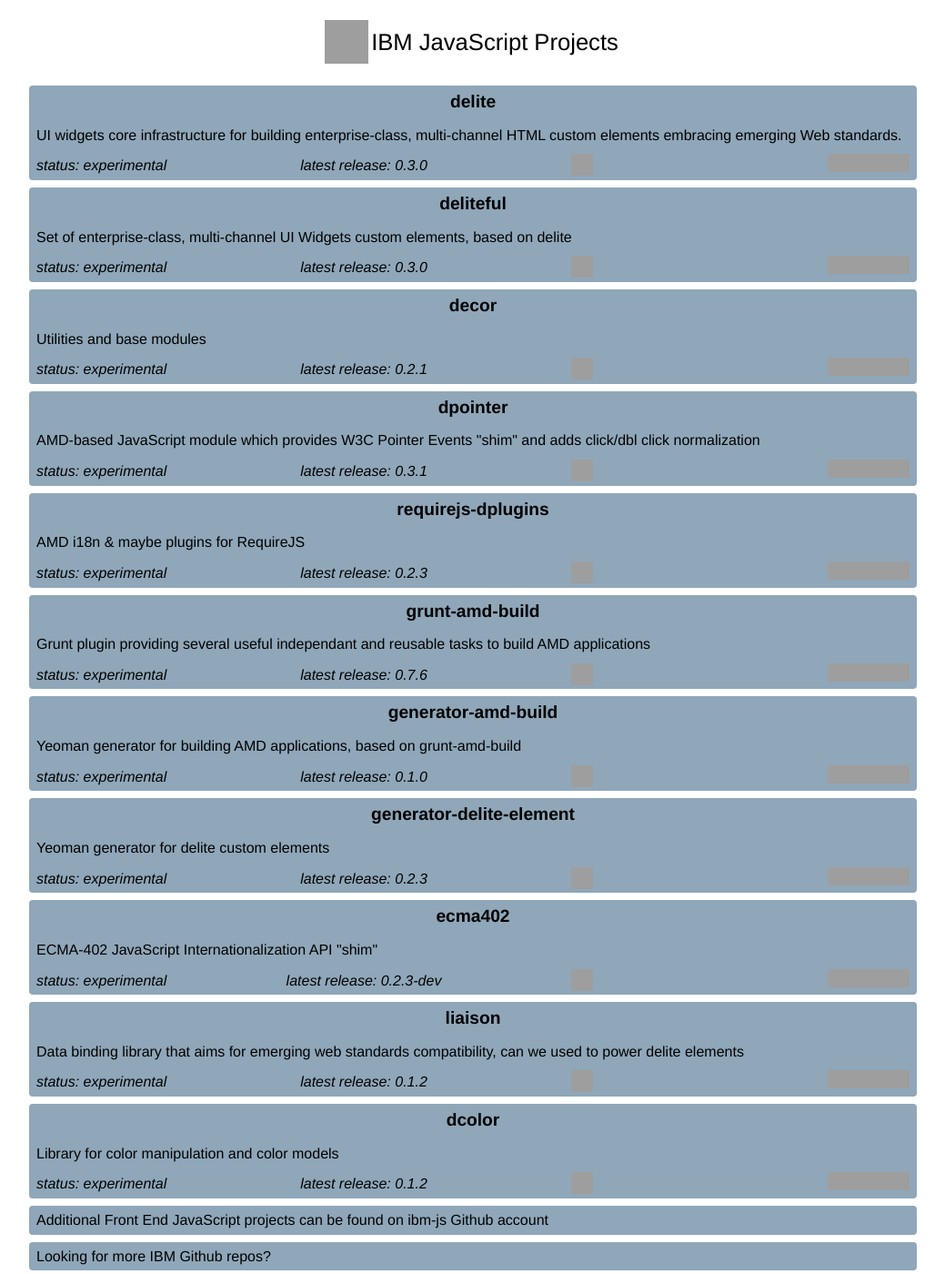
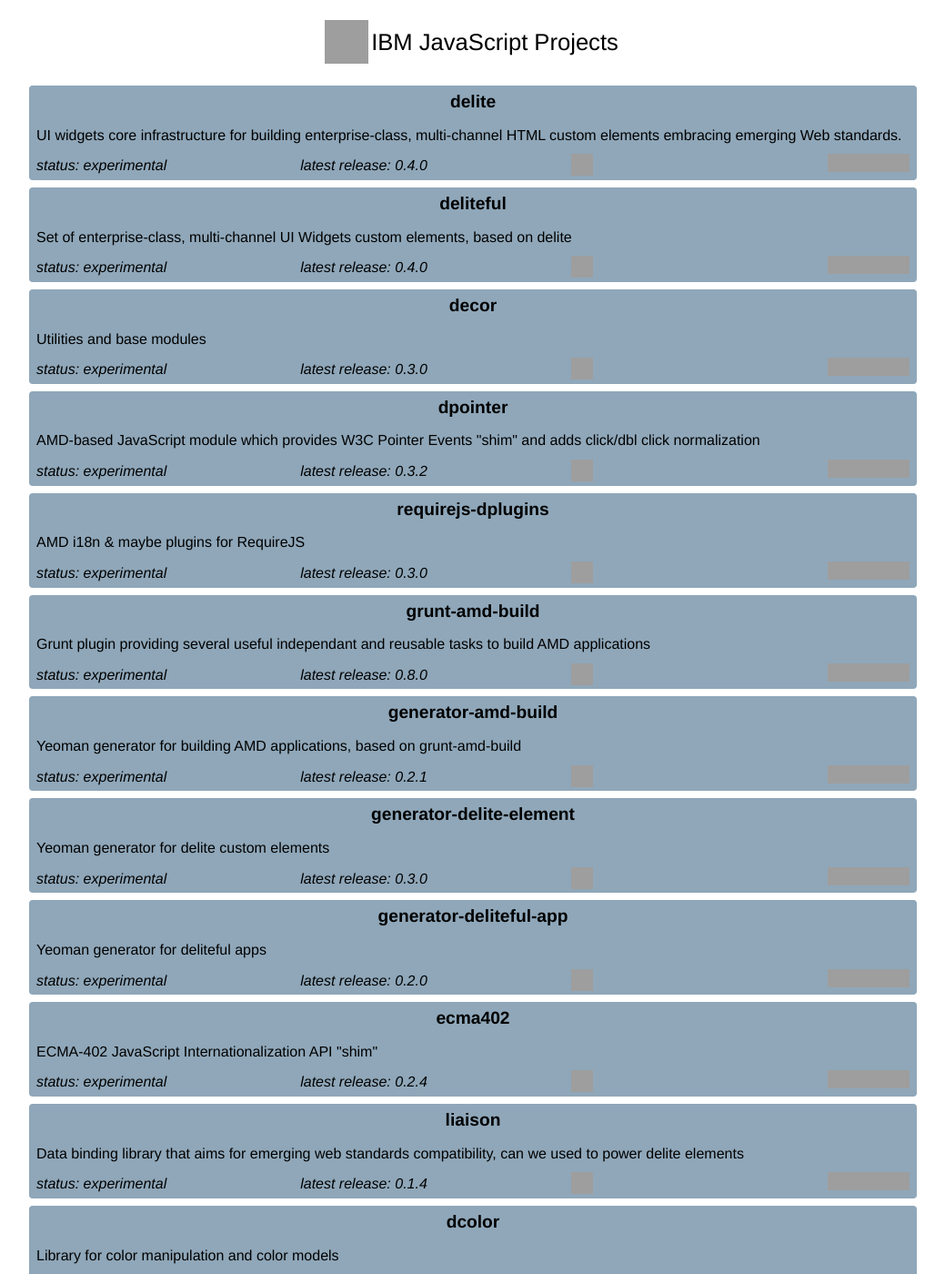
Before and after one commit to ibm-js/ibm-js.github.io, a Jekyll site: the page built from index.html, in a window 1280 px wide and 1400 px high. Shown: the whole window at 91% size, without its empty margins (120-1159 px from the left). Built offline with Jekyll 4.4.1, drawn with Linux system fonts in a browser that asks for light colours; Markdown is read by kramdown in place of the engine named in the settings; grey boxes are pictures that could not be loaded.

Commit message:
update projects version for the index

```diff
--- a/_data/projects.yml
+++ b/_data/projects.yml
@@ -2,77 +2,84 @@
   -
     name: "delite"
     description: "UI widgets core infrastructure for building enterprise-class, multi-channel HTML custom elements embracing emerging Web standards. "
-    release: "0.3.0"
+    release: "0.4.0"
     url: "http://ibm-js.github.io/delite"
     travis: "https://travis-ci.org/ibm-js/delite"
     status: "experimental"
   -
     name: "deliteful"
     description: "Set of enterprise-class, multi-channel UI Widgets custom elements, based on delite"
-    release: "0.3.0"
+    release: "0.4.0"
     url: "http://ibm-js.github.io/deliteful"
     travis: "https://travis-ci.org/ibm-js/deliteful"
     status: "experimental"
   -
     name: "decor"
     description: "Utilities and base modules"
-    release: "0.2.1"
+    release: "0.3.0"
     url: "http://ibm-js.github.io/decor"
     travis: "https://travis-ci.org/ibm-js/decor"
     status: "experimental"
   -
     name: "dpointer"
     description: "AMD-based JavaScript module which provides W3C Pointer Events \"shim\" and adds click/dbl click normalization"
-    release: "0.3.1"
+    release: "0.3.2"
     url: "http://github.com/ibm-js/dpointer"
     travis: "https://travis-ci.org/ibm-js/dpointer"
     status: "experimental"
   -
     name: "requirejs-dplugins"
     description: "AMD i18n & maybe plugins for RequireJS"
-    release: "0.2.3"
+    release: "0.3.0"
     url: "http://github.com/ibm-js/requirejs-dplugins"
     travis: "https://travis-ci.org/ibm-js/requirejs-dplugins"
     status: "experimental"
   -
     name: "grunt-amd-build"
     description: "Grunt plugin providing several useful independant and reusable tasks to build AMD applications"
-    release: "0.7.6"
+    release: "0.8.0"
     url: "http://github.com/ibm-js/grunt-amd-build"
     travis: "https://travis-ci.org/ibm-js/grunt-amd-build"
     status: "experimental"
   -
     name: "generator-amd-build"
     description: "Yeoman generator for building AMD applications, based on grunt-amd-build"
-    release: "0.1.0"
+    release: "0.2.1"
     url: "http://github.com/ibm-js/generator-amd-build"
     travis: "https://travis-ci.org/ibm-js/generator-amd-build"
     status: "experimental"
   -
     name: "generator-delite-element"
     description: "Yeoman generator for delite custom elements"
-    release: "0.2.3"
+    release: "0.3.0"
     url: "http://github.com/ibm-js/generator-delite-element"
     travis: "https://travis-ci.org/ibm-js/generator-delite-element"
     status: "experimental"
   -
+    name: "generator-deliteful-app"
+    description: "Yeoman generator for deliteful apps"
+    release: "0.2.0"
+    url: "http://github.com/ibm-js/generator-deliteful-app"
+    travis: "https://travis-ci.org/ibm-js/generator-deliteful-app"
+    status: "experimental"
+  -
     name: "ecma402"
     description: "ECMA-402 JavaScript Internationalization API \"shim\""
-    release: "0.2.3-dev"
+    release: "0.2.4"
     url: "http://github.com/ibm-js/ecma402"
     travis: "https://travis-ci.org/ibm-js/ecma402"
     status: "experimental"
   -
     name: "liaison"
     description: "Data binding library that aims for emerging web standards compatibility, can we used to power delite elements"
-    release: "0.1.2"
+    release: "0.1.4"
     url: "http://ibm-js.github.io/liaison"
     travis: "https://travis-ci.org/ibm-js/liaison"
     status: "experimental"
   -
     name: "dcolor"
     description: "Library for color manipulation and color models"
-    release: "0.1.2"
+    release: "0.1.3"
     url: "http://github.com/ibm-js/dcolor"
     travis: "https://travis-ci.org/ibm-js/dcolor"
     status: "experimental"
```
